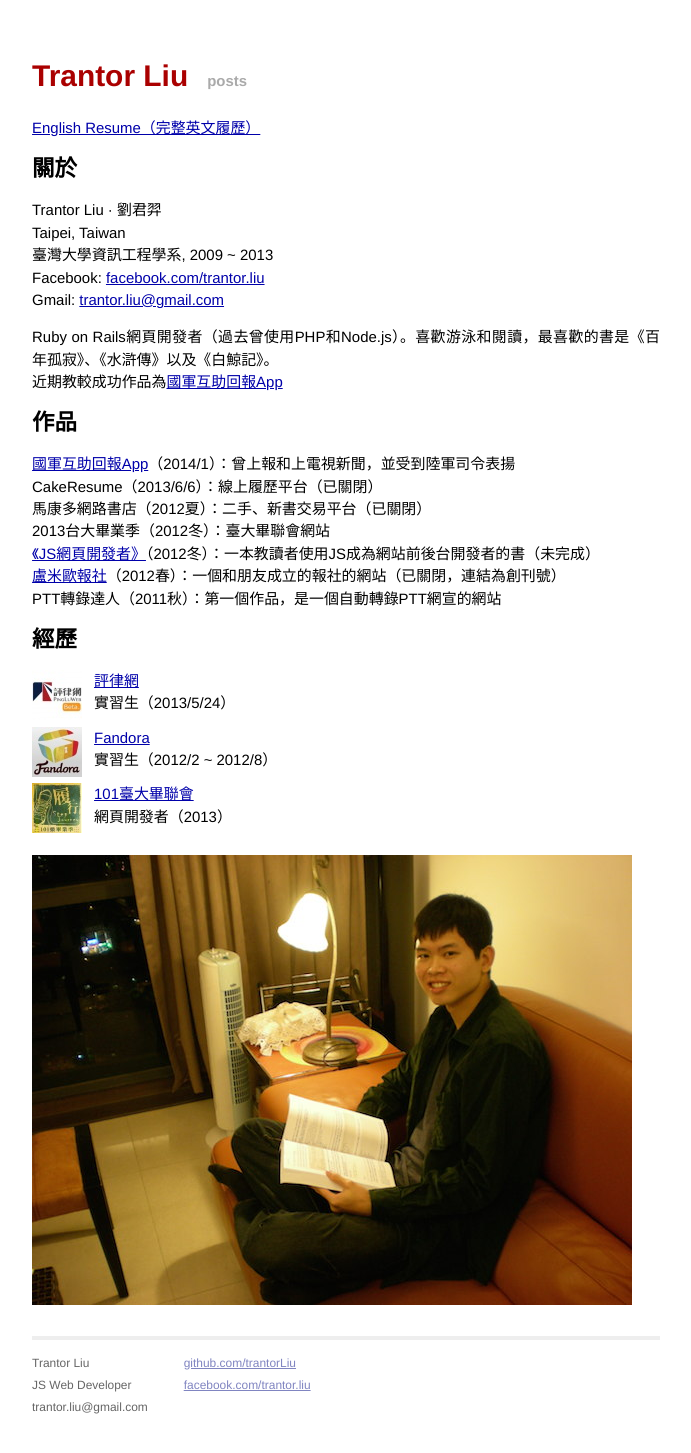
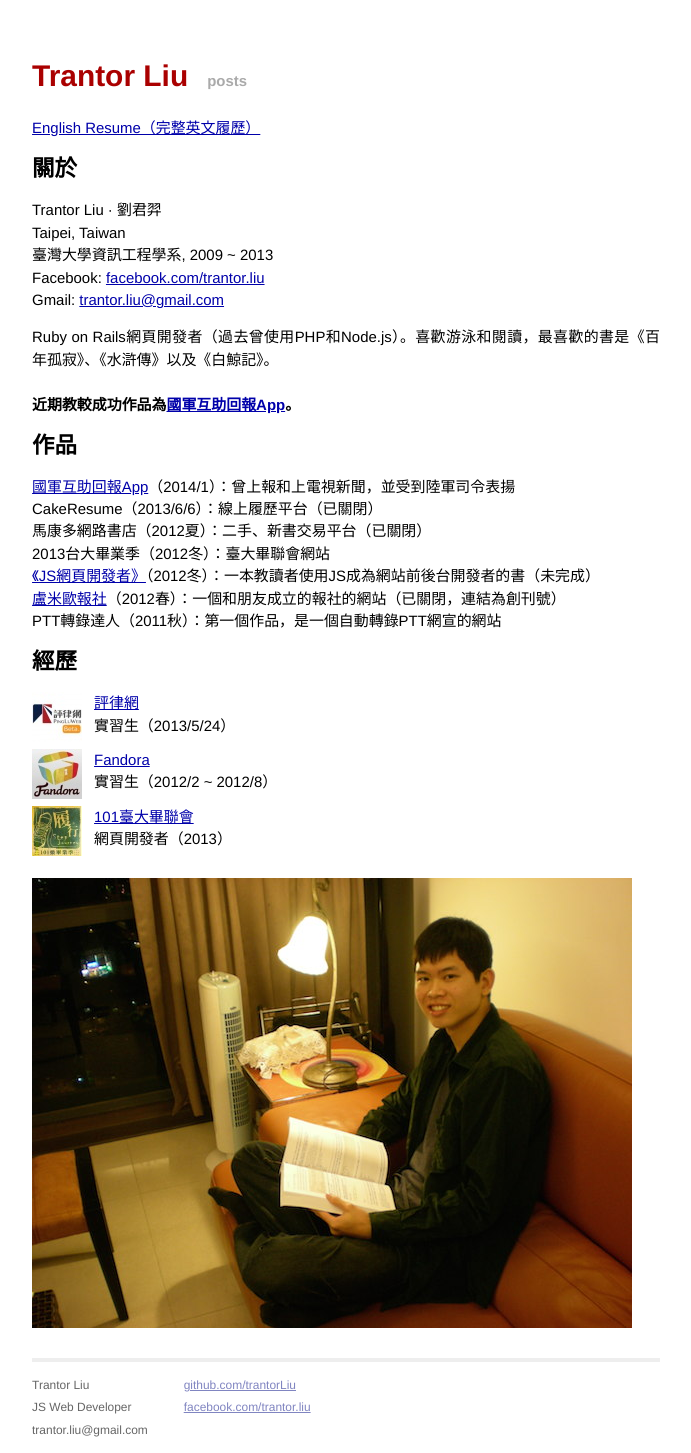
Before and after one commit to trantorLiu/trantorliu.github.io, a Jekyll site: the page built from index.html, in a window 1280 px wide. Shown: the whole page, without its empty margins (294-985 px from the left). Built offline with Jekyll 4.4.1, drawn with Linux system fonts in a browser that asks for light colours; before the commit the page ends 1431 px from its top, so only the background shows below that.

```diff
--- a/index.html
+++ b/index.html
@@ -18,7 +18,8 @@ title: Trantor Liu
   <p>
     Ruby on Rails網頁開發者（過去曾使用PHP和Node.js）。喜歡游泳和閱讀，最喜歡的書是《百年孤寂》、《水滸傳》以及《白鯨記》。
     <br />
-    近期教較成功作品為<a href="http://armyapp.tw" target="_blank">國軍互助回報App</a>
+    <br />
+    <b>近期教較成功作品為<a href="http://armyapp.tw" target="_blank">國軍互助回報App</a>。</b>
   </p>
 
   <h2>作品</h2>
```
